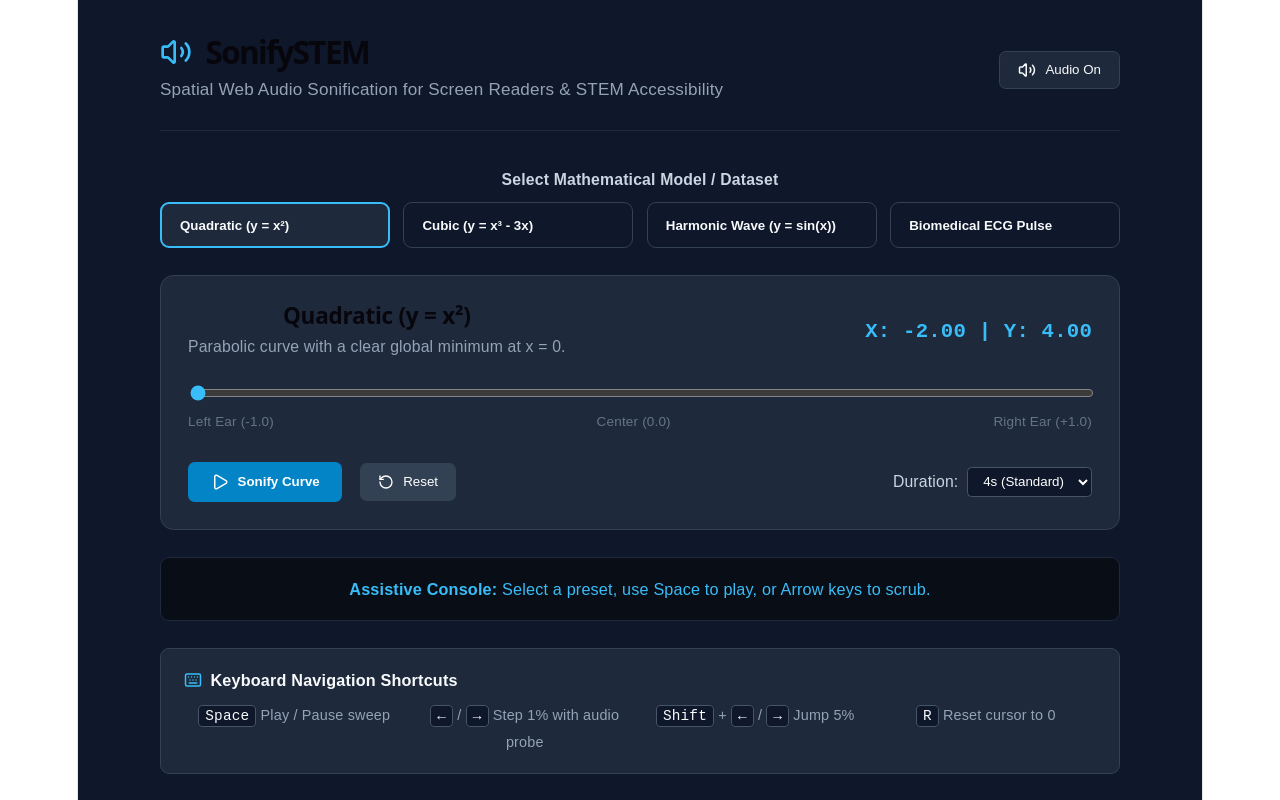
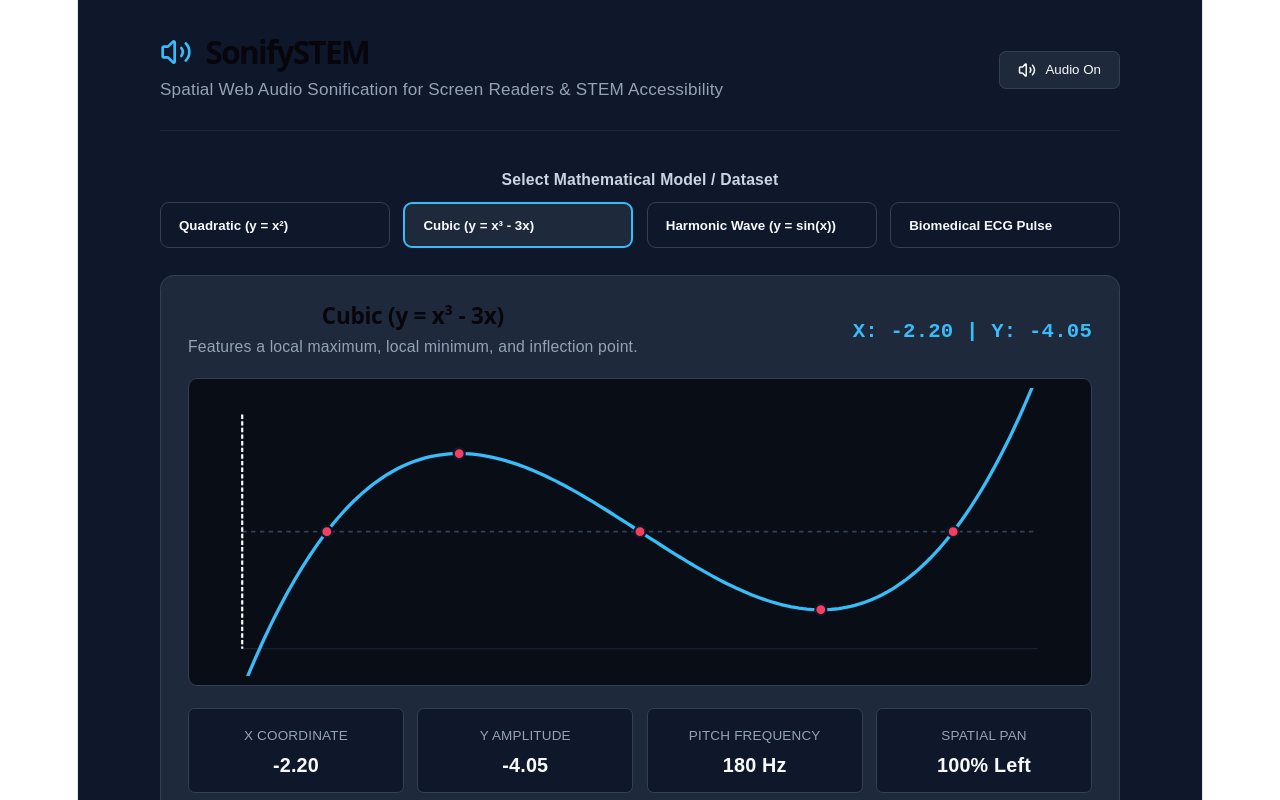
Before and after one commit to ashwinH18/sonifystem, a React (Vite) app: page / in a window 1280 px wide. Shown: the top 800 px of the page. Built offline with nearby package versions, Linux system fonts and the light colour scheme.

Commit message:
feat: Interactive SVG visualizer curve and telemetry cards

```diff
--- a/src/App.jsx
+++ b/src/App.jsx
@@ -1,4 +1,4 @@
-import React, { useState, useEffect, useRef, useCallback } from 'react';
+import React, { useState, useEffect, useRef, useMemo, useCallback } from 'react';
 import { Play, Pause, RotateCcw, Volume2, VolumeX, Keyboard } from 'lucide-react';
 
 const PRESETS = {
@@ -62,7 +62,7 @@ const PRESETS = {
 };
 
 export default function App() {
-  const [activePresetKey, setActivePresetKey] = useState('parabola');
+  const [activePresetKey, setActivePresetKey] = useState('cubic');
   const [isPlaying, setIsPlaying] = useState(false);
   const [playhead, setPlayhead] = useState(0);
   const [playbackSpeed, setPlaybackSpeed] = useState(4);
@@ -143,7 +143,6 @@ export default function App() {
     }
   }, [soundEnabled]);
 
-  // Tactile audio feedback for step scrubbing
   const playScrubProbe = useCallback((freq, pan) => {
     if (!soundEnabled) return;
     initAudio();
@@ -223,7 +222,6 @@ export default function App() {
     setStatusMessage(`Reset to start of ${currentPreset.name}.`);
   }, [currentPreset.name]);
 
-  // Incremental scrubbing engine
   const handleScrubStep = useCallback((delta) => {
     setIsPlaying(false);
     if (gainRef.current && audioCtxRef.current) {
@@ -247,7 +245,6 @@ export default function App() {
     });
   }, [currentPreset, getFreqFromY, playScrubProbe, checkCriticalPoints]);
 
-  // Keyboard navigation listener
   useEffect(() => {
     const handleKeyDown = (e) => {
       if (['INPUT', 'SELECT', 'TEXTAREA'].includes(e.target.tagName)) return;
@@ -278,7 +275,6 @@ export default function App() {
     return () => window.removeEventListener('keydown', handleKeyDown);
   }, [handlePlayToggle, handleReset, handleScrubStep]);
 
-  // Continuous sweep playback animation loop
   useEffect(() => {
     if (!isPlaying) {
       if (animFrameRef.current) cancelAnimationFrame(animFrameRef.current);
@@ -334,9 +330,43 @@ export default function App() {
     };
   }, [isPlaying, playbackSpeed, currentPreset, soundEnabled, getFreqFromY, checkCriticalPoints]);
 
+  // Generate SVG curve points
+  const { points, minY, maxY } = useMemo(() => {
+    const numSamples = 200;
+    const [minX, maxX] = currentPreset.domain;
+    const [rangeMin, rangeMax] = currentPreset.range;
+    const pts = [];
+
+    for (let i = 0; i <= numSamples; i++) {
+      const norm = i / numSamples;
+      const x = minX + norm * (maxX - minX);
+      const y = currentPreset.fn(x);
+      pts.push({ norm, x, y });
+    }
+
+    return { points: pts, minY: rangeMin, maxY: rangeMax };
+  }, [currentPreset]);
+
   const [minX, maxX] = currentPreset.domain;
   const currentActualX = minX + playhead * (maxX - minX);
   const currentActualY = currentPreset.fn(currentActualX);
+  const currentPan = playhead * 2 - 1;
+  const currentFreq = getFreqFromY(currentActualY, currentPreset.range);
+
+  // SVG coordinate transformation helpers
+  const svgWidth = 800;
+  const svgHeight = 260;
+  const paddingX = 40;
+  const paddingY = 24;
+  const usableWidth = svgWidth - paddingX * 2;
+  const usableHeight = svgHeight - paddingY * 2;
+
+  const getYPos = (y) => {
+    const norm = (y - minY) / (maxY - minY || 1);
+    return (svgHeight - paddingY) - norm * usableHeight;
+  };
+
+  const getXPos = (progress) => paddingX + progress * usableWidth;
 
   return (
     <div style={{ minHeight: '100vh', backgroundColor: '#0f172a', color: '#f8fafc', padding: '2rem 1.5rem', fontFamily: 'sans-serif' }}>
@@ -409,7 +439,7 @@ export default function App() {
           </div>
         </section>
 
-        {/* Main Display & Controls */}
+        {/* Main Display, Graph & Controls */}
         <main style={{ backgroundColor: '#1e293b', borderRadius: '0.75rem', padding: '1.5rem', border: '1px solid #334155', marginBottom: '1.5rem' }}>
 
           <div style={{ display: 'flex', justifyContent: 'space-between', alignItems: 'center', marginBottom: '1rem', flexWrap: 'wrap', gap: '0.5rem' }}>
@@ -421,6 +451,103 @@ export default function App() {
               <span style={{ color: '#38bdf8', fontSize: '1.15rem', fontWeight: 'bold' }}>
                 X: {currentActualX.toFixed(2)} | Y: {currentActualY.toFixed(2)}
               </span>
+            </div>
+          </div>
+
+          {/* SVG Visualizer Canvas */}
+          <div style={{ backgroundColor: '#090d16', borderRadius: '0.5rem', border: '1px solid #334155', padding: '0.5rem', marginBottom: '1.25rem' }}>
+            <svg viewBox={`0 0 ${svgWidth} ${svgHeight}`} style={{ width: '100%', height: 'auto', display: 'block' }}>
+              {/* Reference Grid lines */}
+              <line x1={paddingX} y1={paddingY} x2={paddingX} y2={svgHeight - paddingY} stroke="#1e293b" strokeWidth="1" />
+              <line x1={paddingX} y1={svgHeight - paddingY} x2={svgWidth - paddingX} y2={svgHeight - paddingY} stroke="#1e293b" strokeWidth="1" />
+
+              {/* Zero-Axis baseline if within range */}
+              {minY < 0 && maxY > 0 && (
+                <line
+                  x1={paddingX}
+                  y1={getYPos(0)}
+                  x2={svgWidth - paddingX}
+                  y2={getYPos(0)}
+                  stroke="#334155"
+                  strokeDasharray="4 4"
+                  strokeWidth="1.5"
+                />
+              )}
+
+              {/* Continuous Waveform Path */}
+              <path
+                d={points.reduce((acc, pt, idx) => {
+                  const px = getXPos(pt.norm);
+                  const py = getYPos(pt.y);
+                  return `${acc} ${idx === 0 ? 'M' : 'L'} ${px} ${py}`;
+                }, '')}
+                fill="none"
+                stroke="#38bdf8"
+                strokeWidth="3"
+                strokeLinecap="round"
+                strokeLinejoin="round"
+              />
+
+              {/* Critical Landmark Points */}
+              {currentPreset.criticalPoints.map((pt, i) => {
+                const ptNorm = (pt.x - minX) / (maxX - minX);
+                const px = getXPos(ptNorm);
+                const py = getYPos(pt.y);
+                return (
+                  <circle
+                    key={i}
+                    cx={px}
+                    cy={py}
+                    r="5"
+                    fill="#f43f5e"
+                    stroke="#0f172a"
+                    strokeWidth="2"
+                  />
+                );
+              })}
+
+              {/* Vertical Playhead Cursor */}
+              <line
+                x1={getXPos(playhead)}
+                y1={paddingY}
+                x2={getXPos(playhead)}
+                y2={svgHeight - paddingY}
+                stroke="#f8fafc"
+                strokeWidth="2"
+                strokeDasharray="4 2"
+              />
+
+              {/* Active Coordinate Tracking Dot */}
+              <circle
+                cx={getXPos(playhead)}
+                cy={getYPos(currentActualY)}
+                r="7"
+                fill="#facc15"
+                stroke="#0f172a"
+                strokeWidth="2"
+              />
+            </svg>
+          </div>
+
+          {/* Real-time Telemetry Data Cards */}
+          <div style={{ display: 'grid', gridTemplateColumns: 'repeat(auto-fit, minmax(160px, 1fr))', gap: '0.75rem', marginBottom: '1.25rem' }}>
+            <div style={{ backgroundColor: '#0f172a', padding: '0.75rem', borderRadius: '0.375rem', border: '1px solid #334155' }}>
+              <div style={{ fontSize: '0.75rem', color: '#94a3b8', textTransform: 'uppercase' }}>X Coordinate</div>
+              <div style={{ fontSize: '1.1rem', fontWeight: 'bold', color: '#f8fafc', marginTop: '0.2rem' }}>{currentActualX.toFixed(2)}</div>
+            </div>
+            <div style={{ backgroundColor: '#0f172a', padding: '0.75rem', borderRadius: '0.375rem', border: '1px solid #334155' }}>
+              <div style={{ fontSize: '0.75rem', color: '#94a3b8', textTransform: 'uppercase' }}>Y Amplitude</div>
+              <div style={{ fontSize: '1.1rem', fontWeight: 'bold', color: '#f8fafc', marginTop: '0.2rem' }}>{currentActualY.toFixed(2)}</div>
+            </div>
+            <div style={{ backgroundColor: '#0f172a', padding: '0.75rem', borderRadius: '0.375rem', border: '1px solid #334155' }}>
+              <div style={{ fontSize: '0.75rem', color: '#94a3b8', textTransform: 'uppercase' }}>Pitch Frequency</div>
+              <div style={{ fontSize: '1.1rem', fontWeight: 'bold', color: '#f8fafc', marginTop: '0.2rem' }}>{Math.round(currentFreq)} Hz</div>
+            </div>
+            <div style={{ backgroundColor: '#0f172a', padding: '0.75rem', borderRadius: '0.375rem', border: '1px solid #334155' }}>
+              <div style={{ fontSize: '0.75rem', color: '#94a3b8', textTransform: 'uppercase' }}>Spatial Pan</div>
+              <div style={{ fontSize: '1.1rem', fontWeight: 'bold', color: '#f8fafc', marginTop: '0.2rem' }}>
+                {currentPan <= -0.1 ? `${Math.round(Math.abs(currentPan) * 100)}% Left` : currentPan >= 0.1 ? `${Math.round(currentPan * 100)}% Right` : 'Center'}
+              </div>
             </div>
           </div>
 
```
